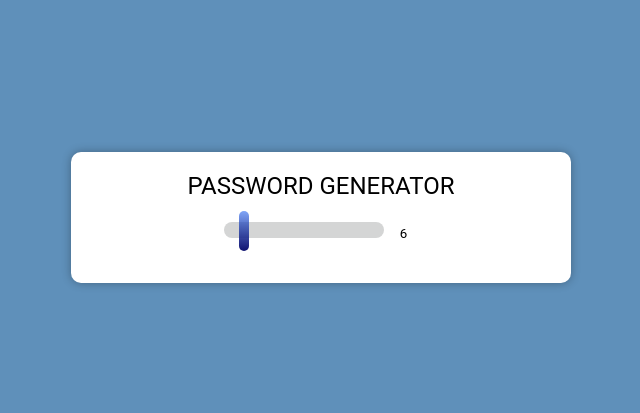
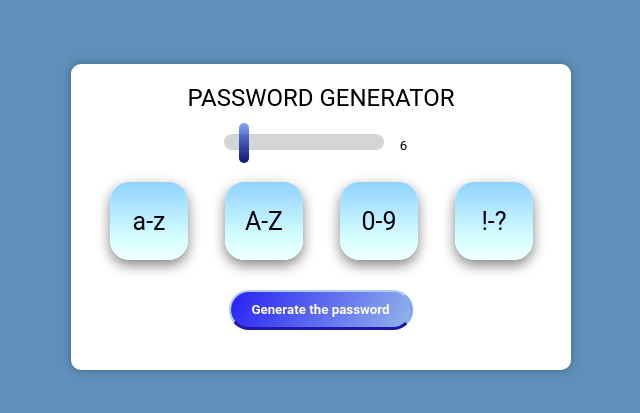
Before and after one commit to Neordan/password-generator, a plain HTML site: page index.html in a window 1280 px wide. Shown: the part 183-596 px from the top of the page, without its empty margins (319-959 px from the left). Drawn offline with Linux system fonts and the light colour scheme.

Commit message:
Creation and formatting of the button to generate the password

```diff
--- a/css/main.css
+++ b/css/main.css
@@ -75,3 +75,53 @@ input[type="range"]::-webkit-slider-thumb:active {
   background: transparent;
   border: none;
 }
+
+.checkbox-container {
+    margin: 36px 0 25px;
+    display: flex;
+    justify-content: space-around;
+    align-items: center;
+  }
+  input[type="checkbox"] {
+    display: none;
+  }
+  input[type="checkbox"]:checked + label {
+    transform: scale(1.3);
+    filter: brightness(150%);
+  }
+  label {
+    user-select: none;
+    background-image: linear-gradient(to top, #a0b5cd 0%, #608cc9 100%);
+    height: 60px;
+    width: 60px;
+    display: grid;
+    justify-items: center;
+    align-items: center;
+    border-radius: 15px;
+    box-shadow: 0 4px 10px rgba(0, 0, 0, 0.486);
+    transition: 0.2s ease;
+    cursor: pointer;
+  }
+  button {
+    color: #fff;
+    font-weight: 600;
+    margin: 14px 0 20px;
+    background-image: linear-gradient(120deg, #2720f2 0%, #87aeebe2 100%);
+    padding: 10px 20px;
+    border-radius: 150px;
+    border: 2px solid #accbee;
+    border-bottom: 3px solid rgb(32, 22, 173);
+    border-right: 3px solid #87aeebe2;
+    transition: 0.2s;
+    cursor: pointer;
+  }
+  button:hover {
+    border: 2px solid rgb(21, 0, 255);
+    border-bottom: 3px solid #accbee;
+    border-right: 3px solid #accbee;
+    box-shadow: 0 5px 10px rgba(0, 0, 0, 0.32);
+    transform: translateX(3px);
+  }
+  button:active {
+    transform: scale(1.05);
+  }
--- a/index.html
+++ b/index.html
@@ -17,7 +17,17 @@
             <input type="range" id="password-range" min="4" max="24" value="6">
             <input type="text" id="display-password-length" value="6" readonly>
         </div>
+        <div class="checkbox-container">
+            <input type="checkbox" id="lowercase" checked>
+            <label for="lowercase">a-z</label>
+            <input type="checkbox" id="uppercase" checked>
+            <label for="uppercase">A-Z</label>
+            <input type="checkbox" id="number" checked>
+            <label for="number">0-9</label>
+            <input type="checkbox" id="symbols" checked>
+            <label for="symbols">!-?</label>
+        </div>
+        <button id="generateButton">Generate the password</button>
     </div>
 </body>
-
 </html>
```
